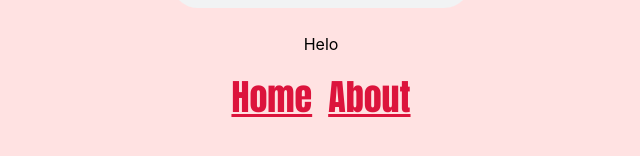
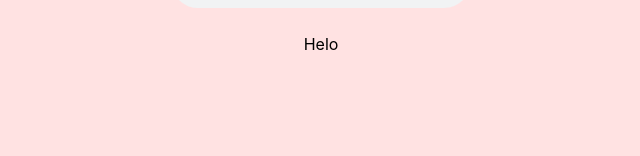
Before and after one commit to reenafm/bday-site, a React (Create React App) app: page /bday-site/pagetwo in a window 1280 px wide. Shown: the part 344-500 px from the top of the page, without its empty margins (319-959 px from the left). Built offline with nearby package versions, Linux system fonts and the light colour scheme.

Commit message:
fith commit

```diff
--- a/src/App.js
+++ b/src/App.js
@@ -4,7 +4,7 @@ import audio1 from './myOrdinaryLife.mp3';
 import { BrowserRouter, Routes, Route } from 'react-router-dom';
 import Homepage from './components/homepage/Homepage';
 import Pagetwo from './components/pagetwo/Pagetwo';
-import Navbar  from './components/Navbar';
+
 
 function App() {
   return (
@@ -14,9 +14,9 @@ function App() {
         <Route path="/bday-site" element={<Homepage />} />
         <Route path="/bday-site/pagetwo" element={<Pagetwo />} />
       </Routes>
-    <Navbar></Navbar>
     </BrowserRouter>
   );
 }
 
+// git add . ; git commit -m "fith commit" ; git push ; npm run predeploy ; npm run deploy
 export default App;
```
